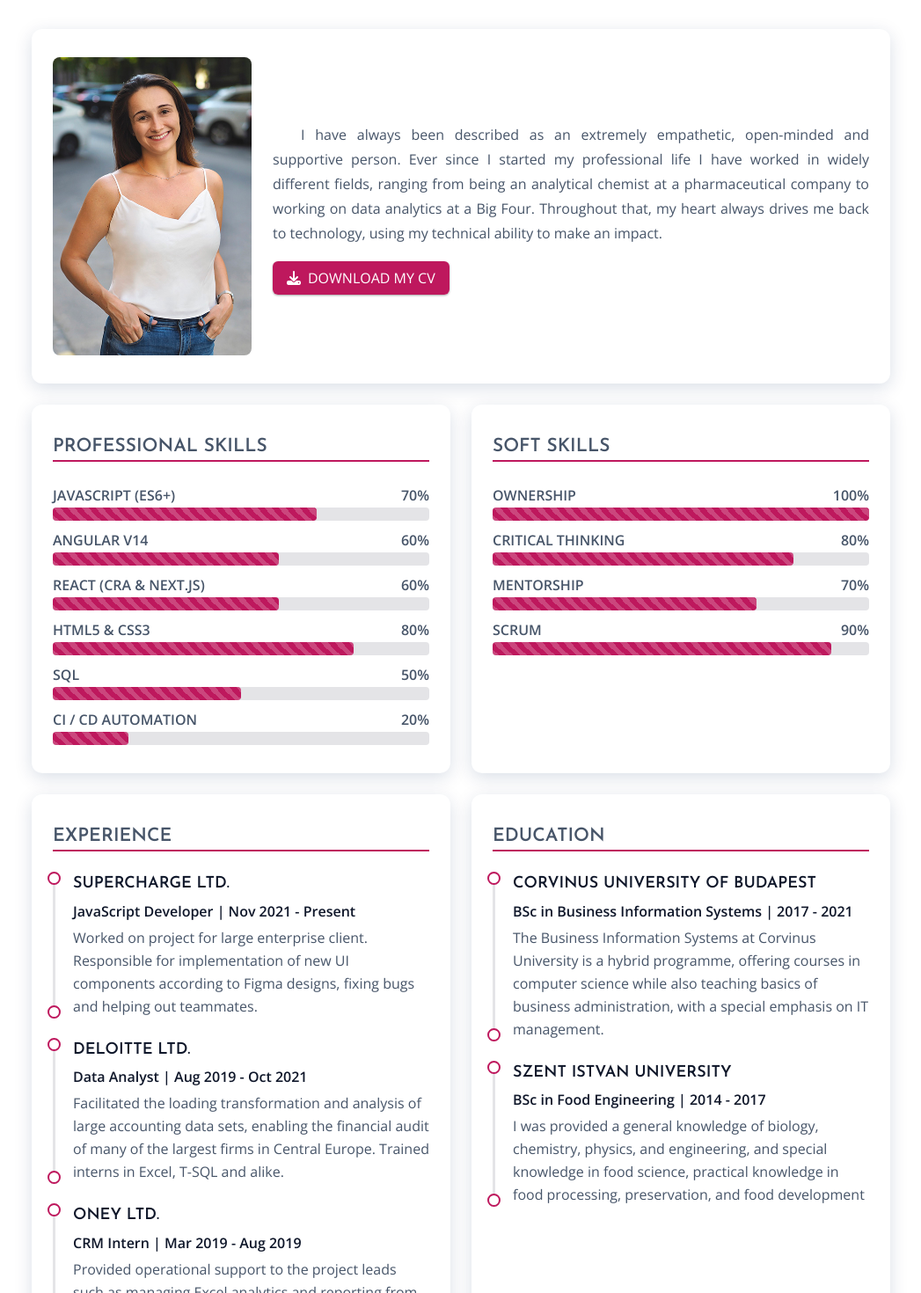
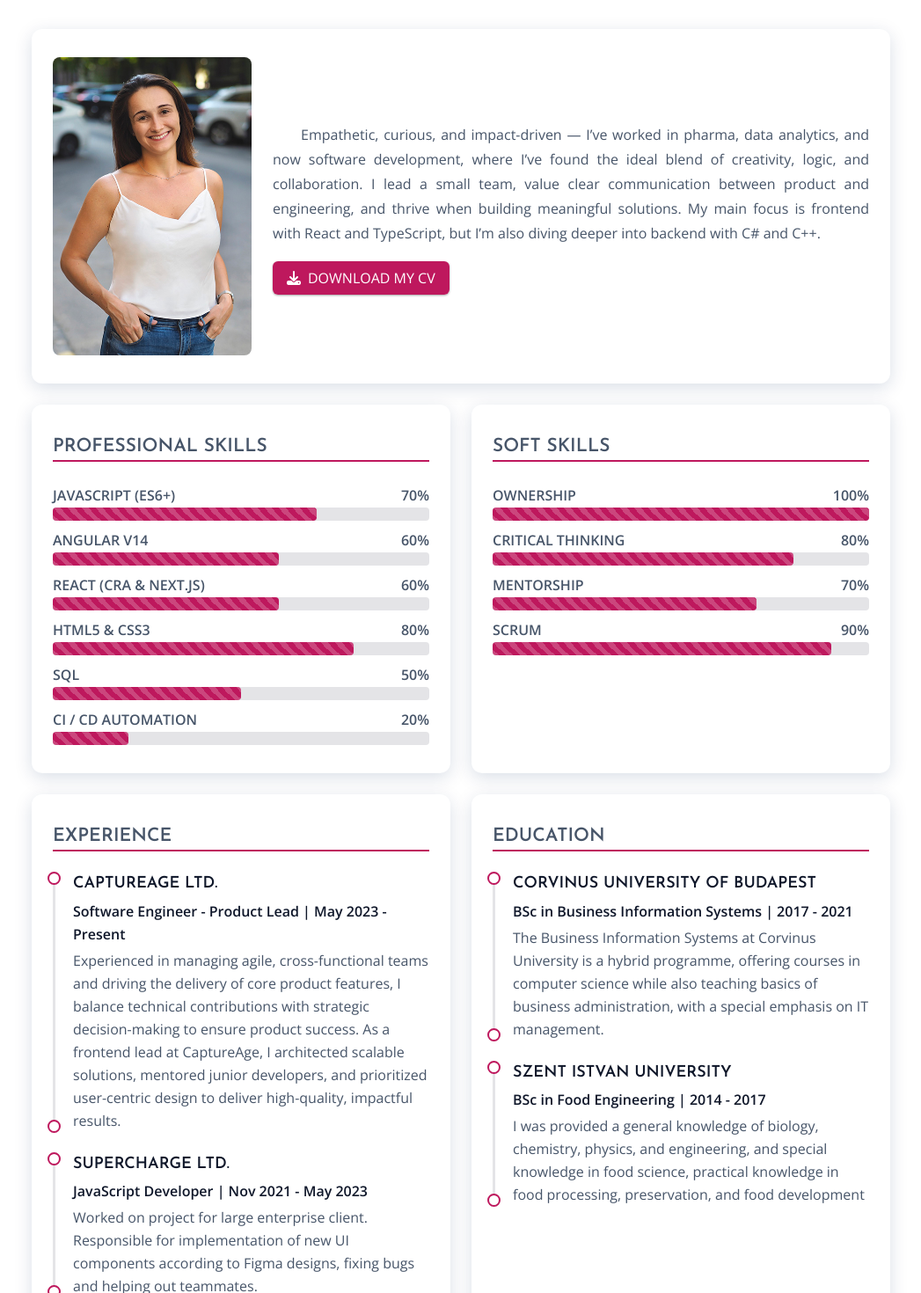
Before and after one commit to zsofiaflorek/portfolio, a Next.js app: page /about in a window 1280 px wide. Shown: the part 140-1610 px from the top of the page at 88% size, without its empty margins (116-1163 px from the left). Built offline with nearby package versions, Linux system fonts and the light colour scheme.

Commit message:
Update intro texts (#45)

```diff
--- a/pages/about.js
+++ b/pages/about.js
@@ -40,13 +40,13 @@ export default function AboutPage() {
                     priority
                   />
                 </div>
-                I have always been described as an extremely empathetic,
-                open-minded and supportive person. Ever since I started my
-                professional life I have worked in widely different fields,
-                ranging from being an analytical chemist at a pharmaceutical
-                company to working on data analytics at a Big Four. Throughout
-                that, my heart always drives me back to technology, using my
-                technical ability to make an impact.
+                Empathetic, curious, and impact-driven — I’ve worked in pharma,
+                data analytics, and now software development, where I’ve found
+                the ideal blend of creativity, logic, and collaboration. I lead
+                a small team, value clear communication between product and
+                engineering, and thrive when building meaningful solutions. My
+                main focus is frontend with React and TypeScript, but I’m also
+                diving deeper into backend with C# and C++.
               </p>
               <AnchorButton
                 icon="fas fa-download"
@@ -76,9 +76,15 @@ export default function AboutPage() {
           </CVCard>
           <CVCard title="Experience">
             <TimelineItem
+              title="CaptureAge Ltd."
+              subtitle="Software Engineer - Product Lead"
+              timeframe="May 2023 - Present"
+              description="Experienced in managing agile, cross-functional teams and driving the delivery of core product features, I balance technical contributions with strategic decision-making to ensure product success. As a frontend lead at CaptureAge, I architected scalable solutions, mentored junior developers, and prioritized user-centric design to deliver high-quality, impactful results."
+            />
+            <TimelineItem
               title="Supercharge Ltd."
               subtitle="JavaScript Developer"
-              timeframe="Nov 2021 - Present"
+              timeframe="Nov 2021 - May 2023"
               description=" Worked on project for large enterprise client. Responsible for implementation of new UI components according to Figma designs, fixing bugs and helping out teammates."
             />
             <TimelineItem
@@ -86,12 +92,6 @@ export default function AboutPage() {
               subtitle="Data Analyst"
               timeframe="Aug 2019 - Oct 2021"
               description="Facilitated the loading transformation and analysis of large accounting data sets, enabling the financial audit of many of the largest firms in Central Europe. Trained interns in Excel, T-SQL and alike."
-            />
-            <TimelineItem
-              title="Oney Ltd."
-              subtitle="CRM Intern"
-              timeframe="Mar 2019 - Aug 2019"
-              description="Provided operational support to the project leads such as managing Excel analytics and reporting from customer data. Partnered with managers to complete all essential reports on time. "
             />
             <TimelineItem
               title="Gedeon Richter Plc."
--- a/pages/index.js
+++ b/pages/index.js
@@ -29,7 +29,7 @@ export default function Home() {
             I'm <strong className="text-primary">Zsofia Florek</strong>
           </h1>
           <h2 className="text-black text-lg uppercase font-semibold">
-            Junior Frontend Developer
+            Frontend Developer
           </h2>
           <div className="mt-6 mb-8">
             {description.map((sentence, index) => (
@@ -57,7 +57,10 @@ export default function Home() {
 }
 
 const description = [
-  "With over 4 years of job experience in various fields, I decided to pursue frontend development as my new full-time profession.",
-  "I am enthusiastic about React / Next.js and I'm a firm believer of semantic HTML and the mobile-first approach.",
-  "Check out my portfolio of example projects below!",
+  "Frontend-focused developer with a strong interest in building clear, intuitive user experiences.",
+  "Currently part of the Capture Age team, where we develop real-time analytical overlays for Age of Empires II — combining performance-sensitive UI with rich data visualization.",
+  "Leading a small dev team has taught me a lot about communication, feedback, and creating an environment where people can grow.",
+  "I care deeply about aligning product and engineering, and believe that open, ongoing collaboration between the two is essential for building thoughtful features.",
+  "While most of my experience is on the frontend, I’m also diving into backend development. I’m actively learning C# and C++ to broaden my perspective and better understand how systems fit together across the stack.",
+  "My previous work includes esports tools, internal dashboards, and marketing websites. I approach every project with a mix of curiosity, structure, and a strong focus on user needs — whether I’m writing code, reviewing PRs, or shaping product ideas with the team.",
 ];
```
